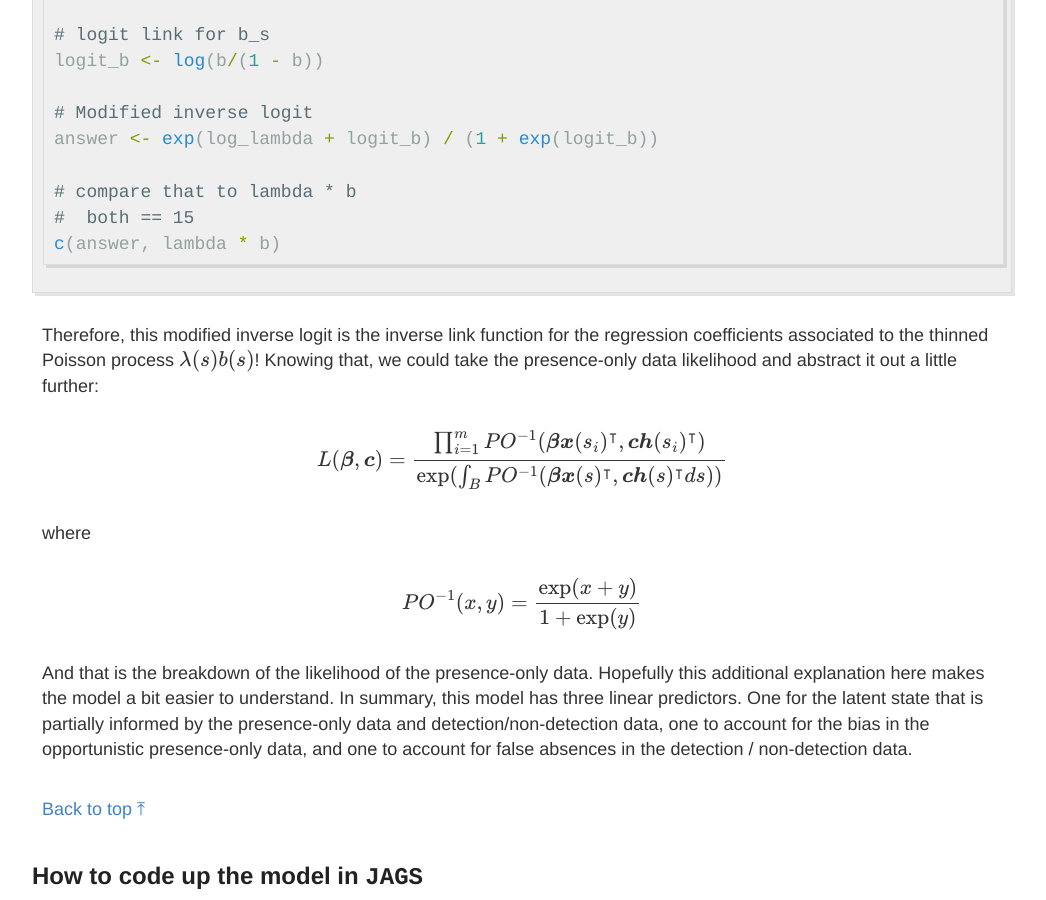
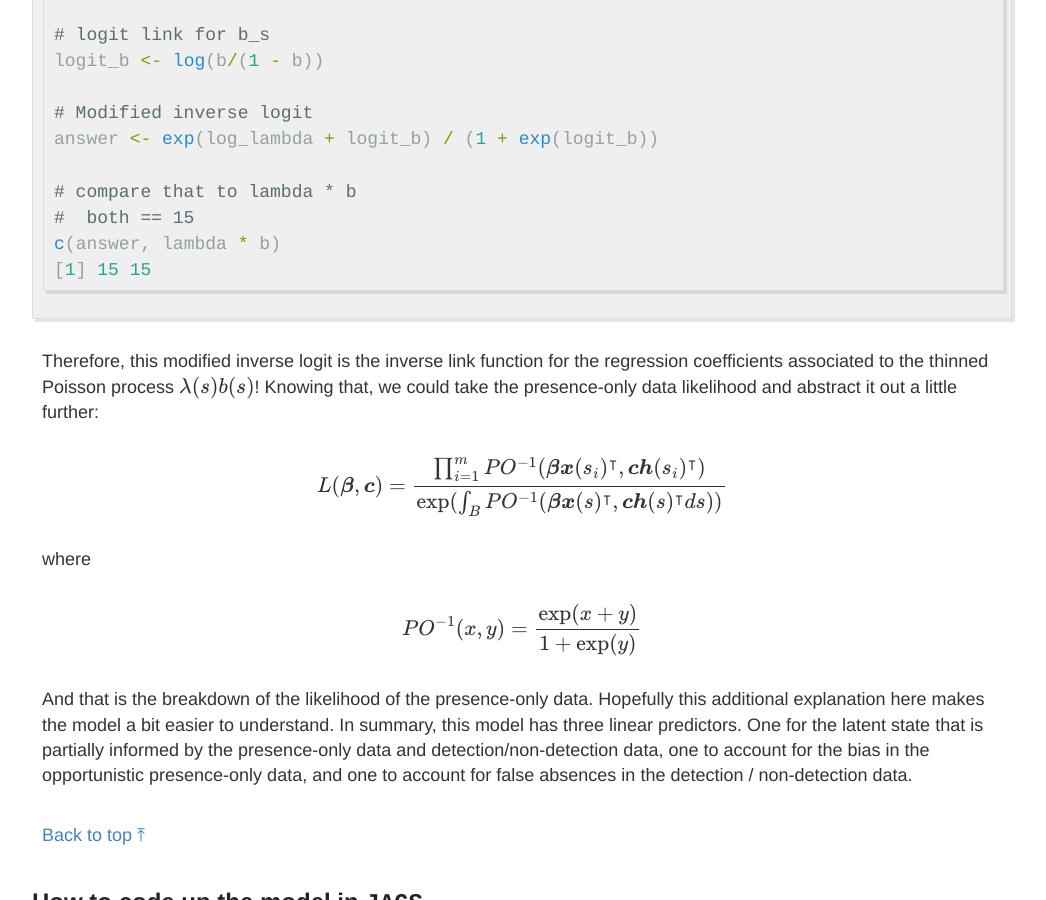
Before and after one commit to mfidino/mfidino.github.io, a Jekyll site: the page built from blog/_posts/2021-8-25-bayesian_integrated_model.md, in a window 1280 px wide and 900 px high, scrolled down 5685 px. Shown: the whole window, without its empty margins (118-1164 px from the left). Built offline with Jekyll 4.4.1, drawn with Linux system fonts in a browser that asks for light colours; formulas are drawn with MathJax 3.

Commit message:
Update 2021-8-25-bayesian_integrated_model.md

````diff
--- a/blog/_posts/2021-8-25-bayesian_integrated_model.md
+++ b/blog/_posts/2021-8-25-bayesian_integrated_model.md
@@ -141,6 +141,7 @@ answer <- exp(log_lambda + logit_b) / (1 + exp(logit_b))
 # compare that to lambda * b
 #  both == 15
 c(answer, lambda * b)
+[1] 15 15
 ```
 
 Therefore, this modified inverse logit is the inverse link function for the regression coefficients associated to the thinned Poisson process <span>$$\lambda(s)b(s)$$</span>! Knowing that, we could take the presence-only data likelihood and abstract it out a little further:
````
